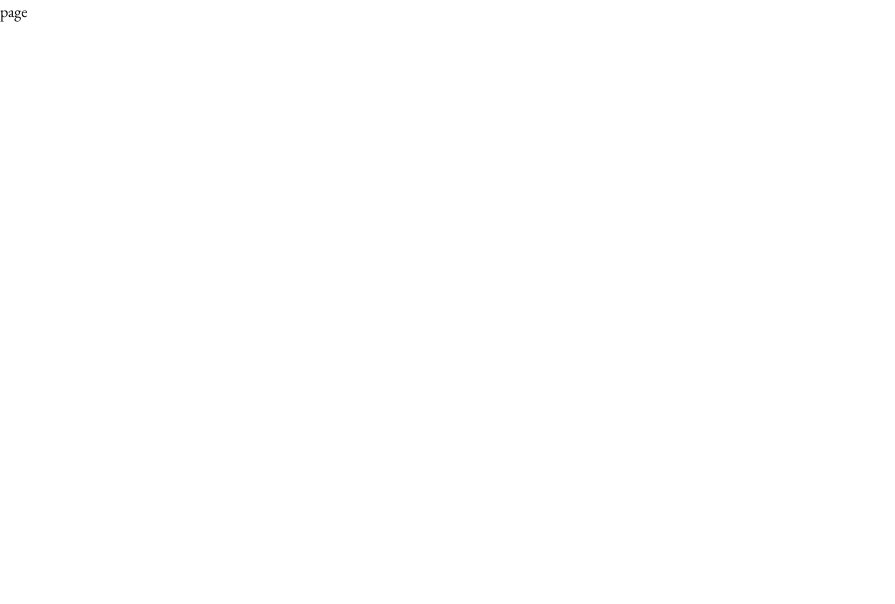
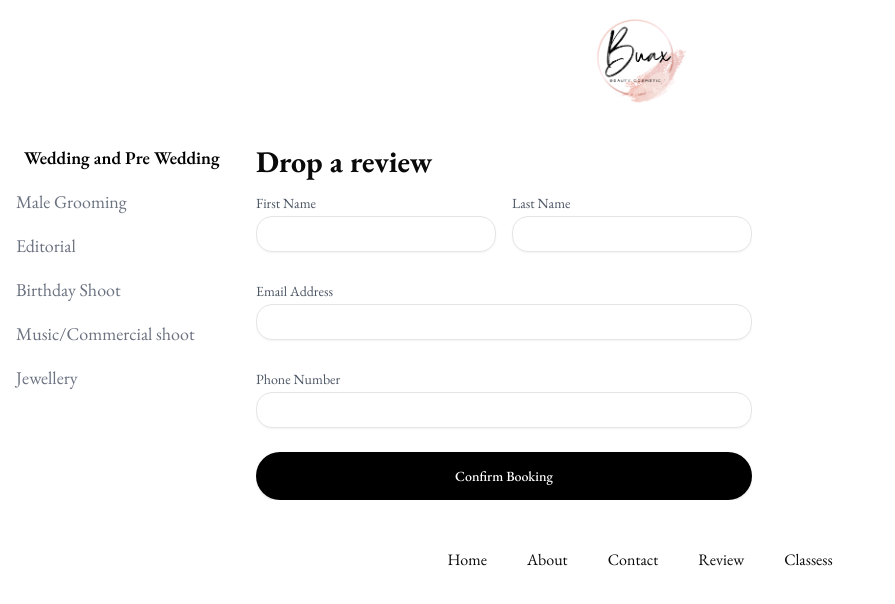
Before and after one commit to oyewosolomon/buaxbeauty, a Next.js app: page /review in a window 1280 px wide. Shown: the top 604 px of the page, without its empty margins (0-895 px from the left). Built offline with nearby package versions, Linux system fonts and the light colour scheme.

Commit message:
New update

```diff
--- a/src/app/about/page.jsx
+++ b/src/app/about/page.jsx
@@ -23,7 +23,7 @@ const About = () => {
         </div>
       </nav>
 
-      <div className="container mx-auto px-4">
+      <div className="container mx-auto px-4 pt-10">
         {/* Mobile Services */}
         <div className="md:hidden overflow-x-auto mb-8">
           <ServiceNav
@@ -45,14 +45,11 @@ const About = () => {
           </div>
 
           {/* Image Grid */}
-          <div className="flex-1">
+          <div className="flex-1 ">
             <div className="grid grid-cols-1 md:grid-cols-2 lg:grid-cols-3 gap-4">
 
                 <div className="col-span-1 row-span-1">
-                  <div
-                    className="relative h-98 overflow-hidden group"
-
-                  >
+                  <div className="relative h-98 overflow-hidden group">
                     <img
                       src="/busola.png"
                       alt="CEO"
@@ -61,19 +58,14 @@ const About = () => {
                     <div className={`absolute inset-0 bg-black/30 transition-opacity duration-300 }`} />
                   </div>
                 </div>
-                <div className="">
-                  <div
-                    className="relative overflow-hidden group text-lg"
-                  >
+                <div className="col-span-2 pr-12">
+                  <div className="relative overflow-hidden group text-lg">
                     <h1 className='font-bold text-3xl mb-2'>Meet Buaxbeauty</h1>
 
                     Welcome to Buaxbeauty,a premier beauty brand dedicated to enhancing natural beauty through innovative and high-quality services. Our mission is to empower individuals to feel confident and radiant in their own skin. As a celebrity and bridal makeup artist, I specialize in enhancing one’s natural beauty. We believe that beauty is more than skin deep; it’s about embracing one’s unique features and expressing individuality. Each brushstroke is intentional, each look uniquely tailored to reflect your inner radiance. We are committed to providing an exceptional customer experience by utilizing luxury products and ensuring that every client receives personalized attention. Our team of experts are dedicated to delivering services that not only enhance appearance but also promote well-being and self-confidence.
 
                   </div>
                 </div>
-
-
-
             </div>
           </div>
         </div>
--- a/src/app/contact/page.jsx
+++ b/src/app/contact/page.jsx
@@ -1,9 +1,85 @@
-import React from 'react'
 
-const page = () => {
+"use client"
+
+import React, { useState } from 'react';
+import Link from 'next/link';
+import ServiceNav from '@/app/components/ServiceNav'
+import { imageData } from '@/app/components/portfolioData';
+import Footer from '../components/Footer';
+
+const Contact = () => {
+
+  const [hoveredImage, setHoveredImage] = useState(null);
+  const [selectedService, setSelectedService] = useState('Wedding and Pre Wedding');
+
+
   return (
-    <div>page</div>
-  )
-}
+    <div className="min-h-screen bg-white">
+      <nav className="p-4 flex justify-center">
+        <div className="w-24 h-24 mb-4 transition-transform hover:scale-105 duration-300">
+            <Link href="/">
+                <img src="/logo.png" alt="Binax Logo" className="rounded-full" />
+            </Link>
+        </div>
+      </nav>
 
-export default page
+      <div className="container mx-auto px-4">
+        {/* Mobile Services */}
+        <div className="md:hidden overflow-x-auto mb-8">
+          <ServiceNav
+            selectedService={selectedService}
+            onServiceSelect={setSelectedService}
+            variant="mobile"
+          />
+        </div>
+
+        {/* Desktop Layout */}
+        <div className="flex gap-8">
+          {/* Desktop Services */}
+          <div className="hidden md:block w-1/6">
+            <ServiceNav
+              selectedService={selectedService}
+              onServiceSelect={setSelectedService}
+              variant="desktop"
+            />
+          </div>
+
+          {/* Image Grid */}
+          <div className="flex-1">
+            <div className="grid grid-cols-1 md:grid-cols-2 lg:grid-cols-3 gap-4">
+
+                <div className="col-span-1 row-span-1">
+                  <div
+                    className="relative h-98 overflow-hidden group"
+
+                  >
+                    <img
+                      src="/busola.png"
+                      alt="CEO"
+                      className="w-full h-full transition-transform duration-500 group-hover:scale-110"
+                    />
+                    <div className={`absolute inset-0 bg-black/30 transition-opacity duration-300 }`} />
+                  </div>
+                </div>
+                <div className="">
+                  <div
+                    className="relative overflow-hidden group text-lg"
+                  >
+                    <h1 className='font-bold text-3xl mb-2'>Contact Us</h1>
+
+                  </div>
+                </div>
+
+
+
+            </div>
+          </div>
+        </div>
+
+        <Footer/>
+      </div>
+    </div>
+  );
+};
+
+export default Contact;
--- a/src/app/review/page.jsx
+++ b/src/app/review/page.jsx
@@ -1,9 +1,153 @@
-import React from 'react'
 
-const page = () => {
+"use client"
+
+import React, { useState } from 'react';
+import Link from 'next/link';
+import ServiceNav from '@/app/components/ServiceNav'
+import { imageData } from '@/app/components/portfolioData';
+import Footer from '../components/Footer';
+import { Dialog, DialogContent } from '@/components/ui/dialog';
+import { Input } from '@/components/ui/input';
+import { Button } from '@/components/ui/button';
+
+const Review = () => {
+
+  const [hoveredImage, setHoveredImage] = useState(null);
+  const [selectedService, setSelectedService] = useState('Wedding and Pre Wedding');
+  const [formData, setFormData] = useState({
+    firstName: '',
+    lastName: '',
+    email: '',
+    phone: ''
+  });
+
+  const handleSubmit = (e) => {
+    e.preventDefault();
+    setIsConfirmed(true);
+  };
+
+  const handleInputChange = (e) => {
+    const { name, value } = e.target;
+    setFormData(prev => ({
+      ...prev,
+      [name]: value
+    }));
+  };
+
+  const handleClose = () => {
+    // Reset both the form and confirmation state
+    setFormData({
+      firstName: '',
+      lastName: '',
+      email: '',
+      phone: ''
+    });
+    setIsConfirmed(false);
+    onClose();
+  };
+
   return (
-    <div>page</div>
-  )
-}
+    <div className="min-h-screen bg-white">
+      <nav className="p-4 flex justify-center">
+        <div className="w-24 h-24 mb-4 transition-transform hover:scale-105 duration-300">
+            <Link href="/">
+                <img src="/logo.png" alt="Binax Logo" className="rounded-full" />
+            </Link>
+        </div>
+      </nav>
 
-export default page
+      <div className="container mx-auto px-4">
+        {/* Mobile Services */}
+        <div className="md:hidden overflow-x-auto mb-8">
+          <ServiceNav
+            selectedService={selectedService}
+            onServiceSelect={setSelectedService}
+            variant="mobile"
+          />
+        </div>
+
+        {/* Desktop Layout */}
+        <div className="flex gap-8">
+          {/* Desktop Services */}
+          <div className="hidden md:block w-1/6">
+            <ServiceNav
+              selectedService={selectedService}
+              onServiceSelect={setSelectedService}
+              variant="desktop"
+            />
+          </div>
+
+          {/* Image Grid */}
+          <div className="flex-1">
+            <div className="grid grid-cols-1 mx-auto md:grid-cols-2 gap-4">
+                <div className="">
+                  <div className="relative overflow-hidden group text-lg">
+                    <h1 className='font-bold text-3xl mb-2'>Drop a review</h1>
+                    <form onSubmit={handleSubmit} className="space-y-6">
+                      <div className="grid grid-cols-2 gap-4">
+                        <div>
+                          <label className="text-sm text-gray-600">First Name</label>
+                          <Input
+                            name="firstName"
+                            value={formData.firstName}
+                            onChange={handleInputChange}
+                            className="w-full p-2 border rounded-2xl"
+                            required
+                          />
+                        </div>
+                        <div>
+                          <label className="text-sm text-gray-600">Last Name</label>
+                          <Input
+                            name="lastName"
+                            value={formData.lastName}
+                            onChange={handleInputChange}
+                            className="w-full p-2 border rounded-2xl"
+                            required
+                          />
+                        </div>
+                      </div>
+
+                      <div>
+                        <label className="text-sm text-gray-600">Email Address</label>
+                        <Input
+                          type="email"
+                          name="email"
+                          value={formData.email}
+                          onChange={handleInputChange}
+                          className="w-full p-2 border rounded-2xl"
+                          required
+                        />
+                      </div>
+
+                      <div>
+                        <label className="text-sm text-gray-600">Phone Number</label>
+                        <Input
+                          type="tel"
+                          name="phone"
+                          value={formData.phone}
+                          onChange={handleInputChange}
+                          className="w-full p-2 border rounded-2xl"
+                          required
+                        />
+                      </div>
+
+                      <Button
+                        type="submit"
+                        className="w-full bg-black text-white py-6 rounded-full hover:bg-gray-800 transition-colors"
+                      >
+                        Confirm Booking
+                      </Button>
+                    </form>
+                  </div>
+                </div>
+            </div>
+          </div>
+        </div>
+
+        <Footer/>
+      </div>
+    </div>
+  );
+};
+
+export default Review;
```
